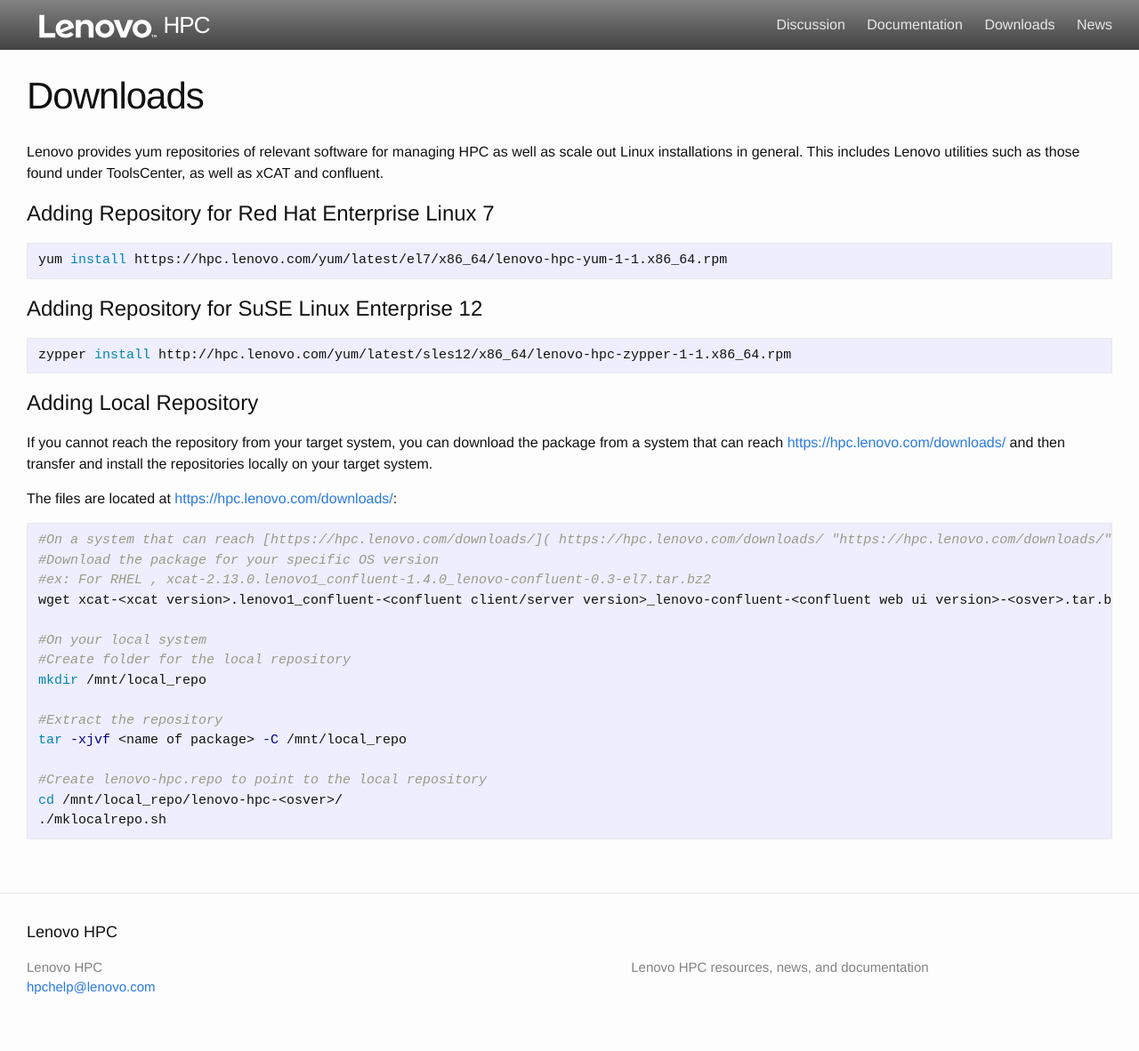
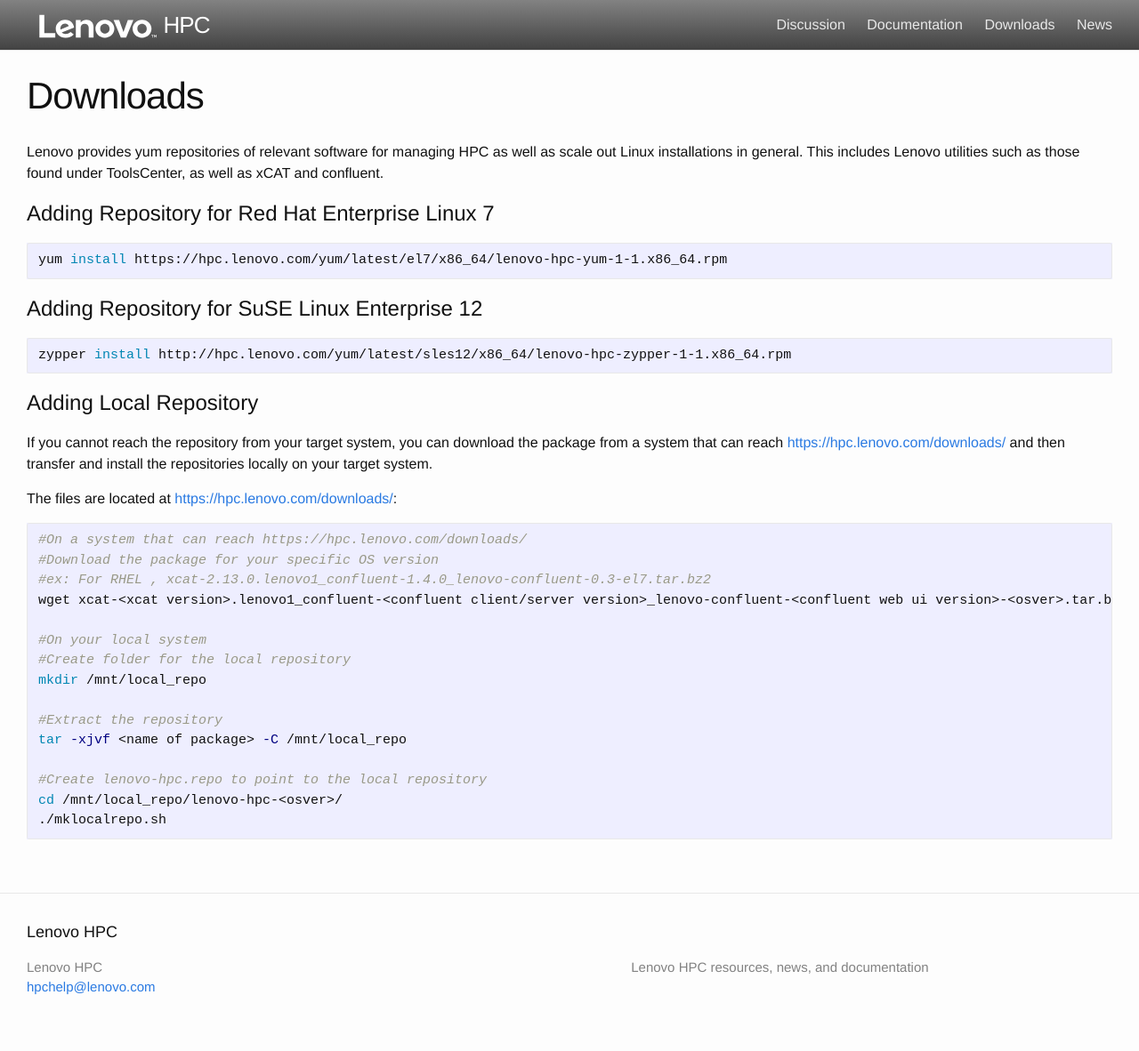
Before and after one commit to xcat2/confluent-docs, a Jekyll site: the page built from downloads.md, in a window 1280 px wide. Shown: the whole page at 89% size. Built offline with Jekyll 4.4.1, drawn with Linux system fonts in a browser that asks for light colours; some of the changed lines change nothing that is shown.

Commit message:
Updating wording in adding local repo

```diff
--- a/downloads.md
+++ b/downloads.md
@@ -23,7 +23,7 @@
 
 The files are located at [https://hpc.lenovo.com/downloads/]( https://hpc.lenovo.com/downloads/ "https://hpc.lenovo.com/downloads/" ):
 
-    #On a system that can reach [https://hpc.lenovo.com/downloads/]( https://hpc.lenovo.com/downloads/ "https://hpc.lenovo.com/downloads/" )
+    #On a system that can reach https://hpc.lenovo.com/downloads/
     #Download the package for your specific OS version
     #ex: For RHEL , xcat-2.13.0.lenovo1_confluent-1.4.0_lenovo-confluent-0.3-el7.tar.bz2
     wget xcat-<xcat version>.lenovo1_confluent-<confluent client/server version>_lenovo-confluent-<confluent web ui version>-<osver>.tar.bz2
```
